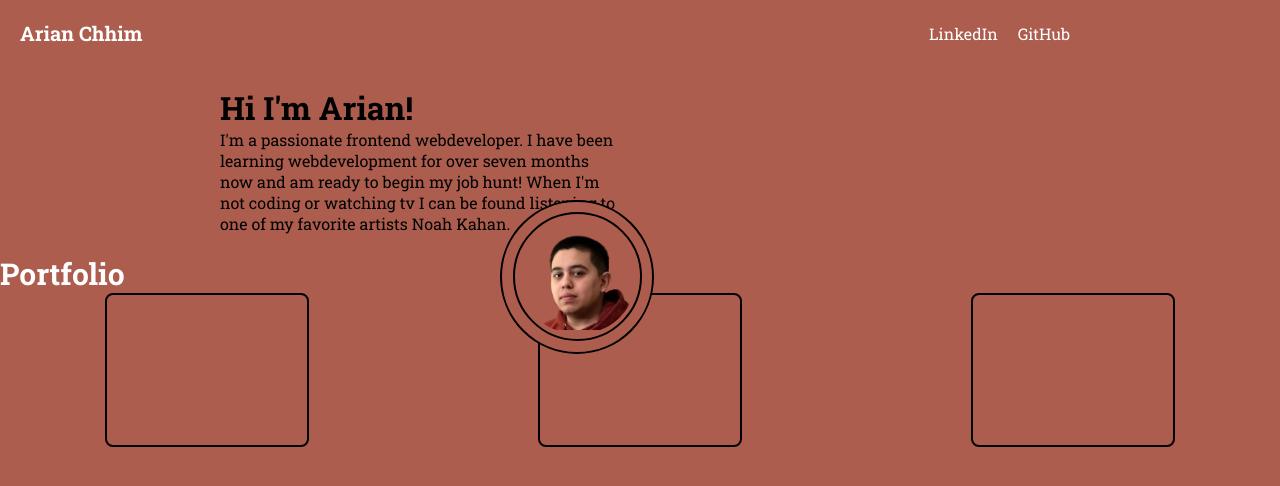
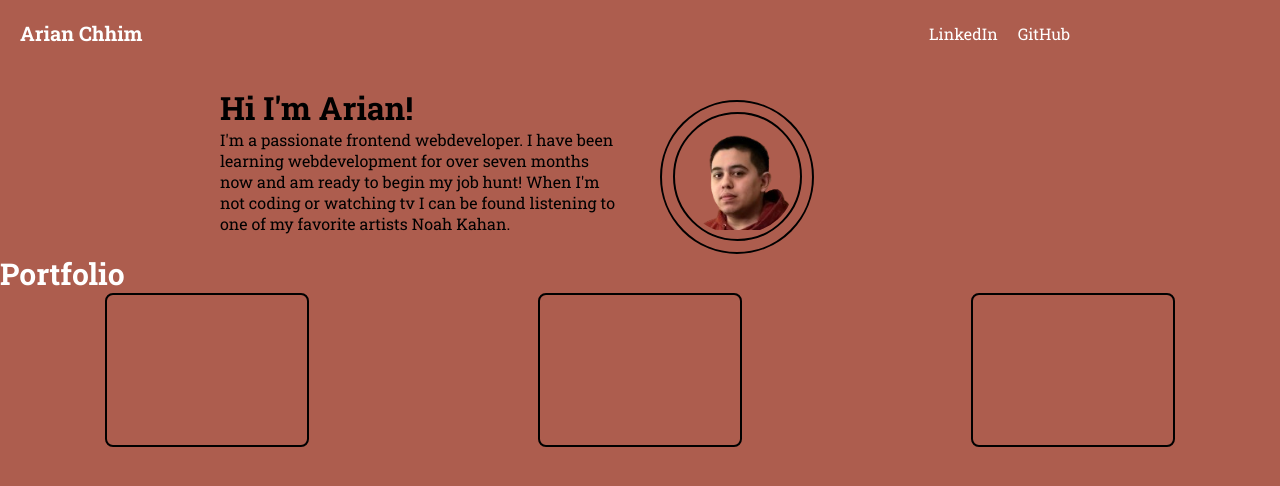
Before and after one commit to arianchhim978/Portfolio, a plain HTML site: page index.html in a window 1280 px wide. Drawn offline with Linux system fonts and the light colour scheme; a web font is replaced by a local one.

Commit message:
Update style.css

```diff
--- a/style.css
+++ b/style.css
@@ -42,8 +42,8 @@ header{
     border:2px solid black;
     margin-left:auto;
   position: absolute;
-  top:200px;
-  left:500px;
+  top:100px;
+  left:660px;
 
 }
 .circle2{
```
